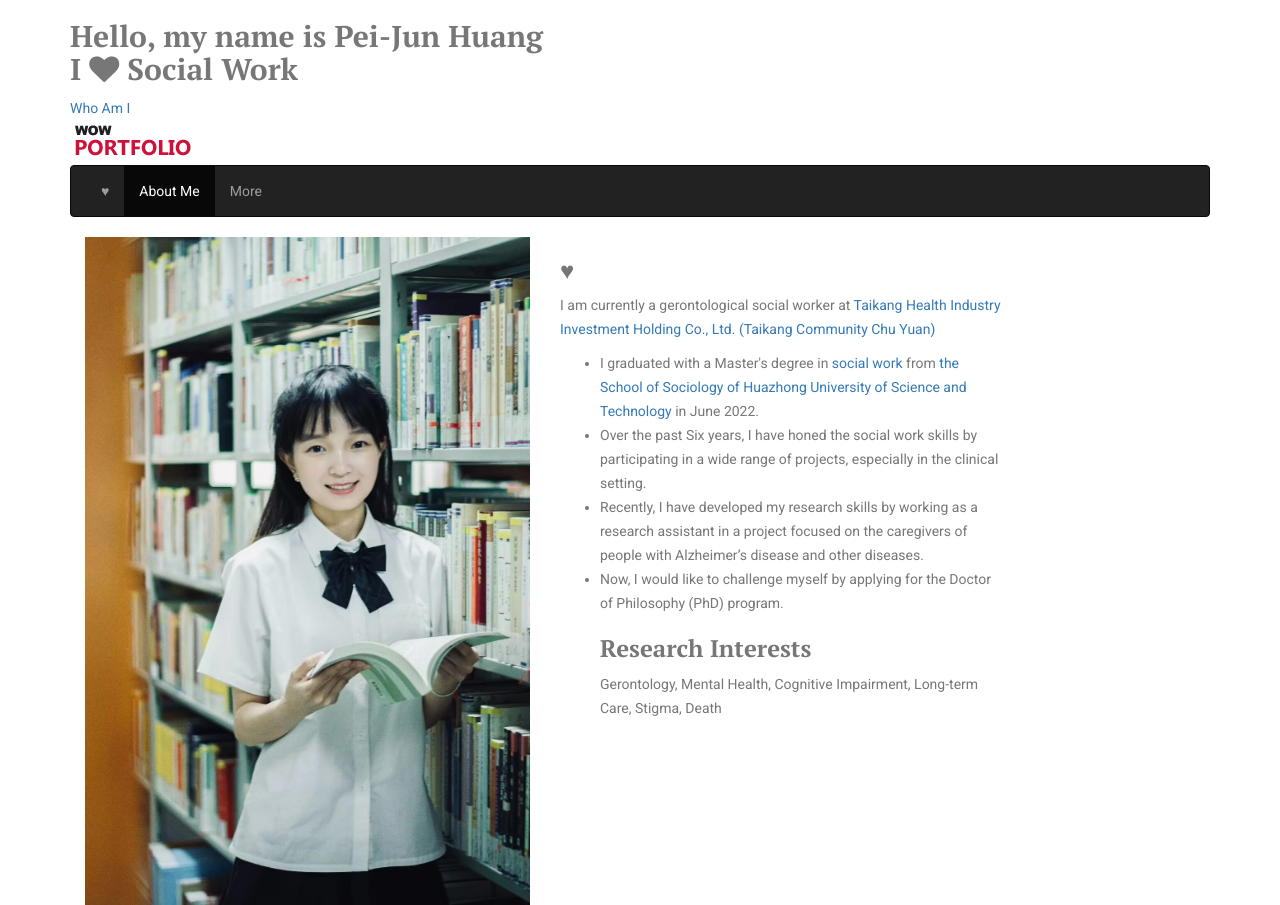
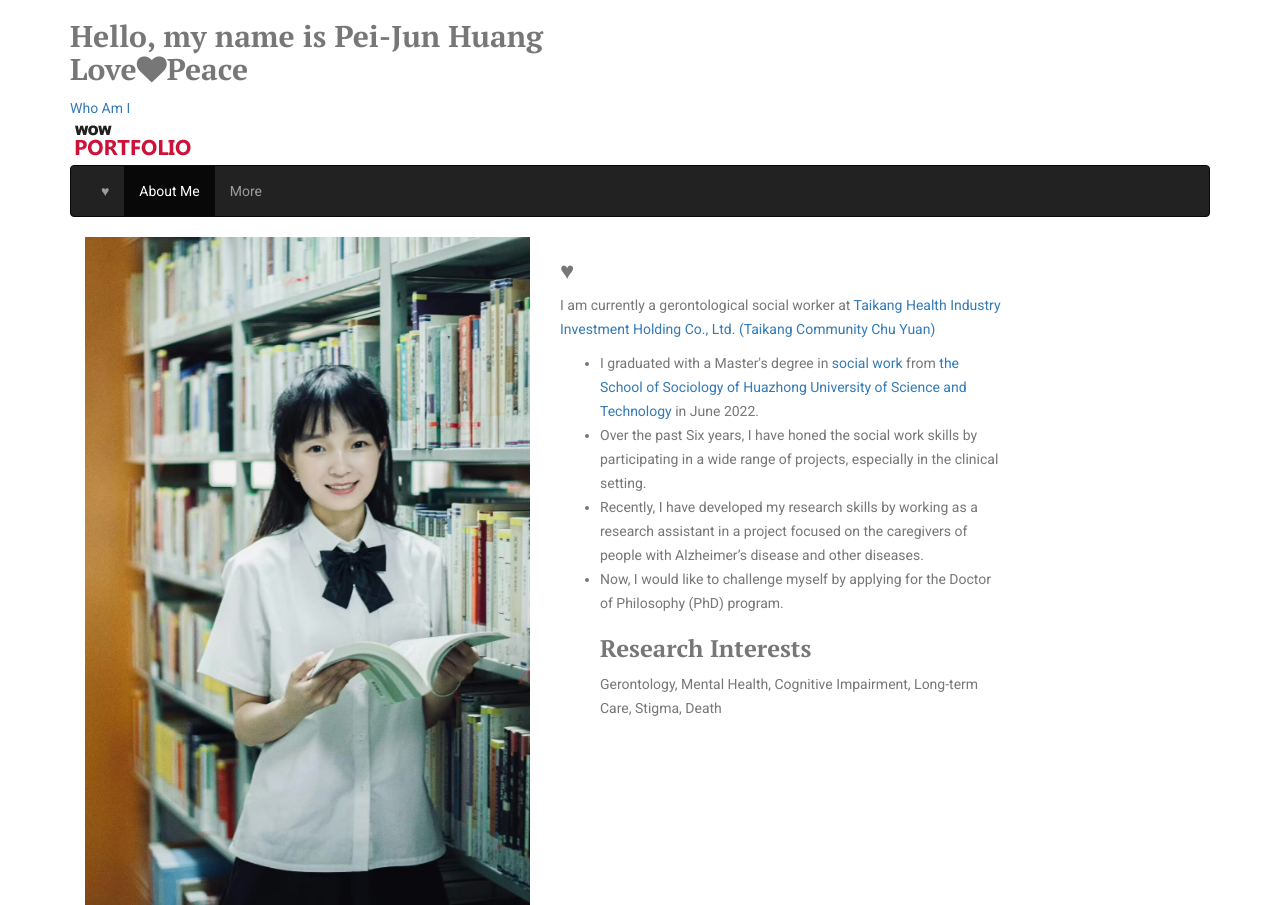
Before and after one commit to biscuitwong/biscuitwong.github.io, a plain HTML site: page index.html in a window 1280 px wide. Shown: the top 905 px of the page. Drawn offline with Linux system fonts and the light colour scheme; files that its build step writes are made by us from their sources.

Commit message:
Update index.html

```diff
--- a/index.html
+++ b/index.html
@@ -34,7 +34,7 @@ Licence: Creative Commons Attribution 3.0** - http://creativecommons.org/license
 <div class="row">
 <div class="col-md-12">
 <div class="top_left_cont zoomIn wow animated">
-<h2>Hello, my name is Pei-Jun Huang<br> <strong>I <i class="fa fa-heart"></i> Social Work</strong></h2>
+<h2>Hello, my name is Pei-Jun Huang<br> <strong>Love<i class="fa fa-heart"></i>Peace</strong></h2>
 <div class="underline"></div>
 <a href="#home" class="read_more2">Who Am I</a> </div>
 </div>
```
